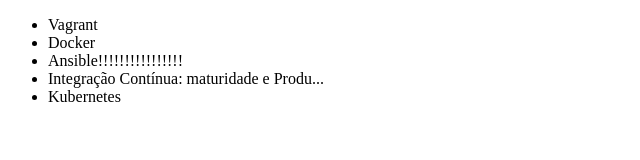
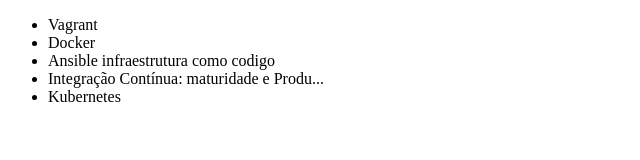
Before and after one commit to hiagobarros/git-git, a plain HTML site: page index.html in a window 1280 px wide. Shown: the whole page, without its empty margins (0-640 px from the left). Drawn offline with Linux system fonts and the light colour scheme.

Commit message:
Mudando nome do curso de Ansible

```diff
--- a/index.html
+++ b/index.html
@@ -10,7 +10,7 @@
     <ul>
         <li>Vagrant</li>
         <li>Docker</li>
-        <li>Ansible!!!!!!!!!!!!!!!!</li>
+        <li>Ansible infraestrutura como codigo</li>
         <li>Integração Contínua: maturidade e Produ...</li>
         <li>Kubernetes</li>
     </ul>
```
